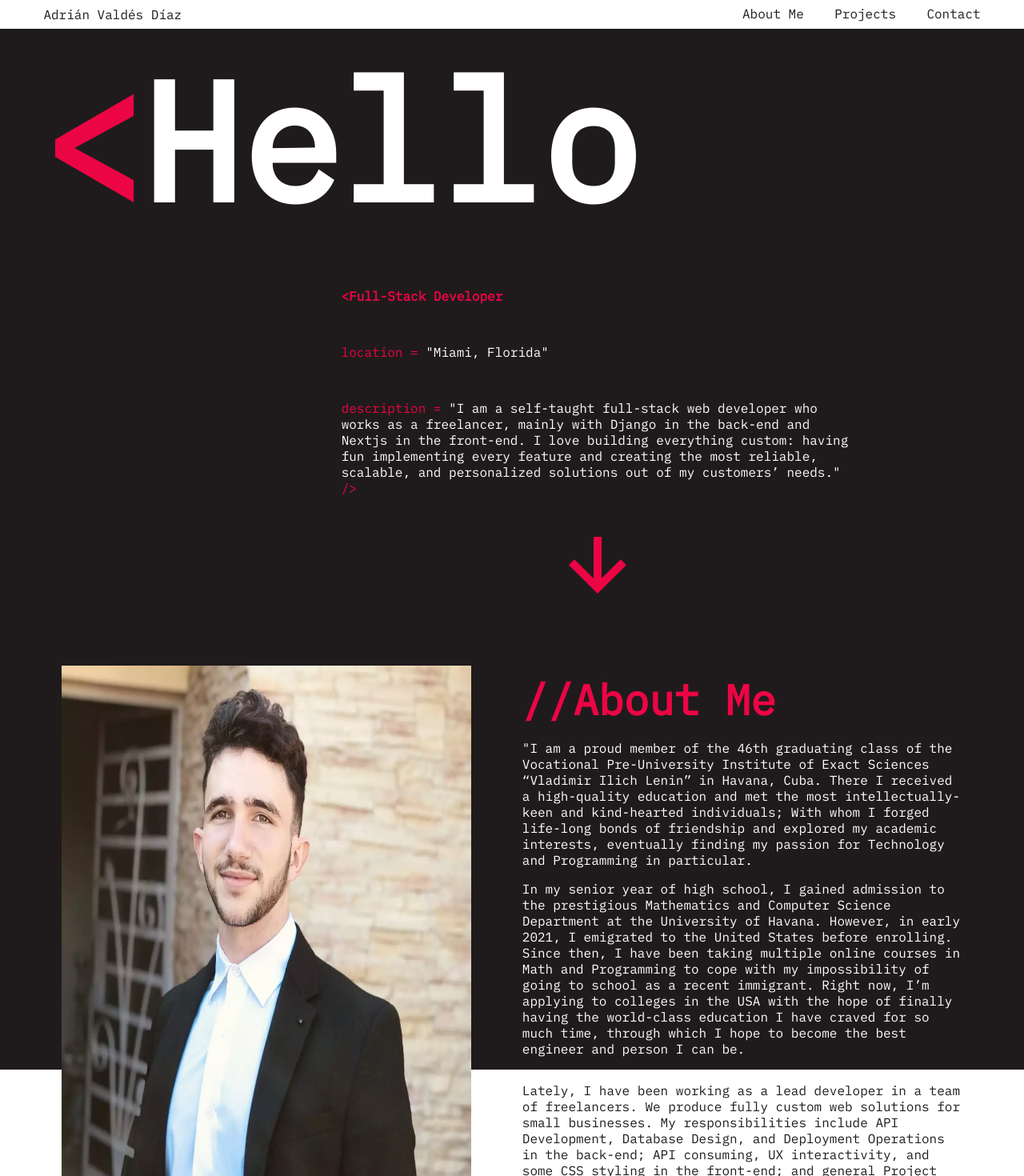
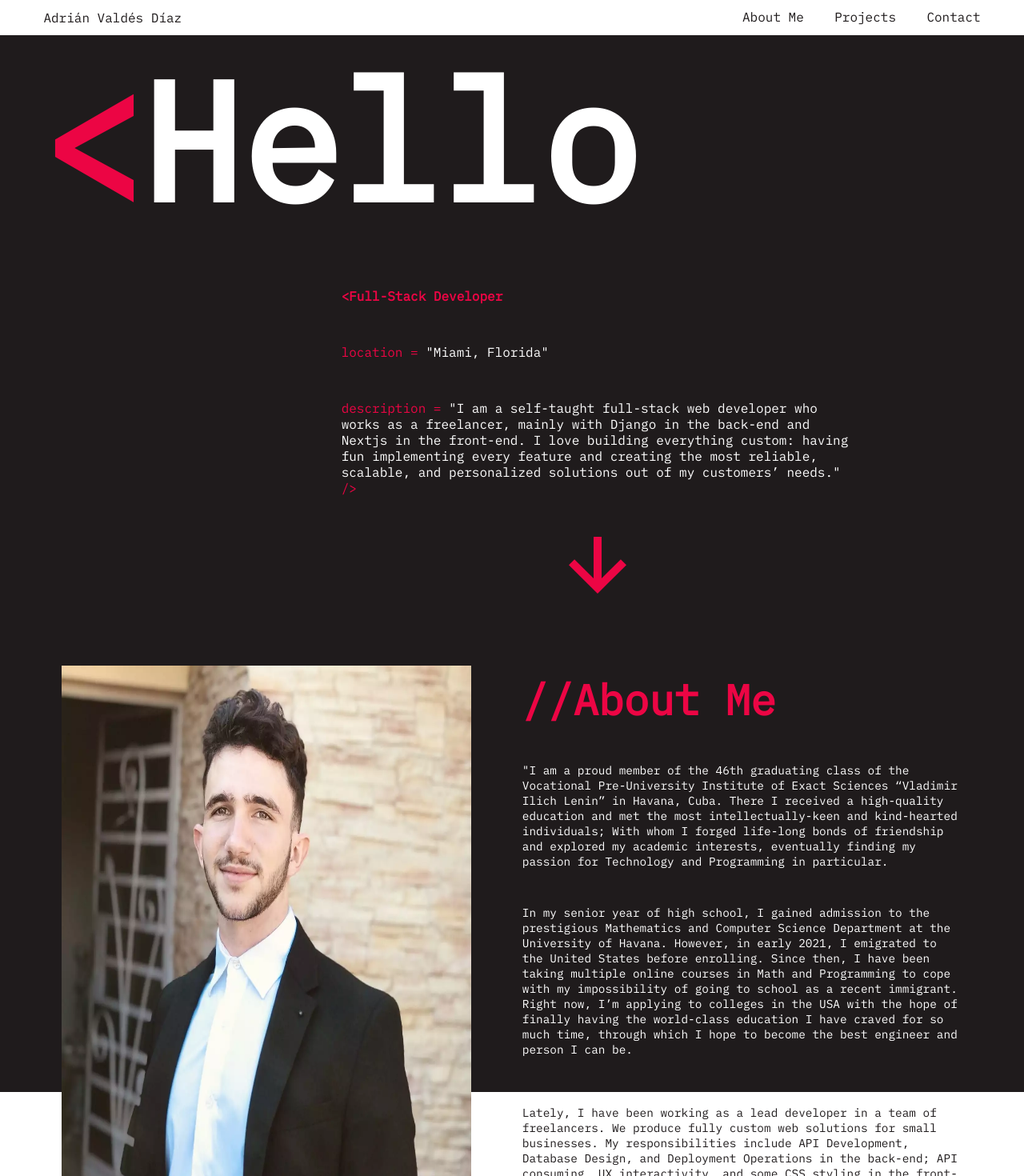
Before and after one commit to sidecontrolpapi/landing, a React (Create React App) app: page / in a window 1280 px wide. Shown: the top 1470 px of the page at 80% size. Built offline with nearby package versions, Linux system fonts and the light colour scheme.

Commit message:
fixed laptop styling issues

```diff
--- a/src/styles/App.css
+++ b/src/styles/App.css
@@ -171,6 +171,7 @@
  padding-left: 6vw;
  padding-right: 4vw;
   z-index: 2;
+  max-height: 94vh;
 
 }
 
--- a/src/styles/media queries.css
+++ b/src/styles/media queries.css
@@ -29,6 +29,12 @@
         font-size: 1rem;
     }
 
+    #summary p{
+        font-size: 0.9rem;
+    }
+    nav {
+        height: 5.5vh;
+    }
 
 }
 
```
